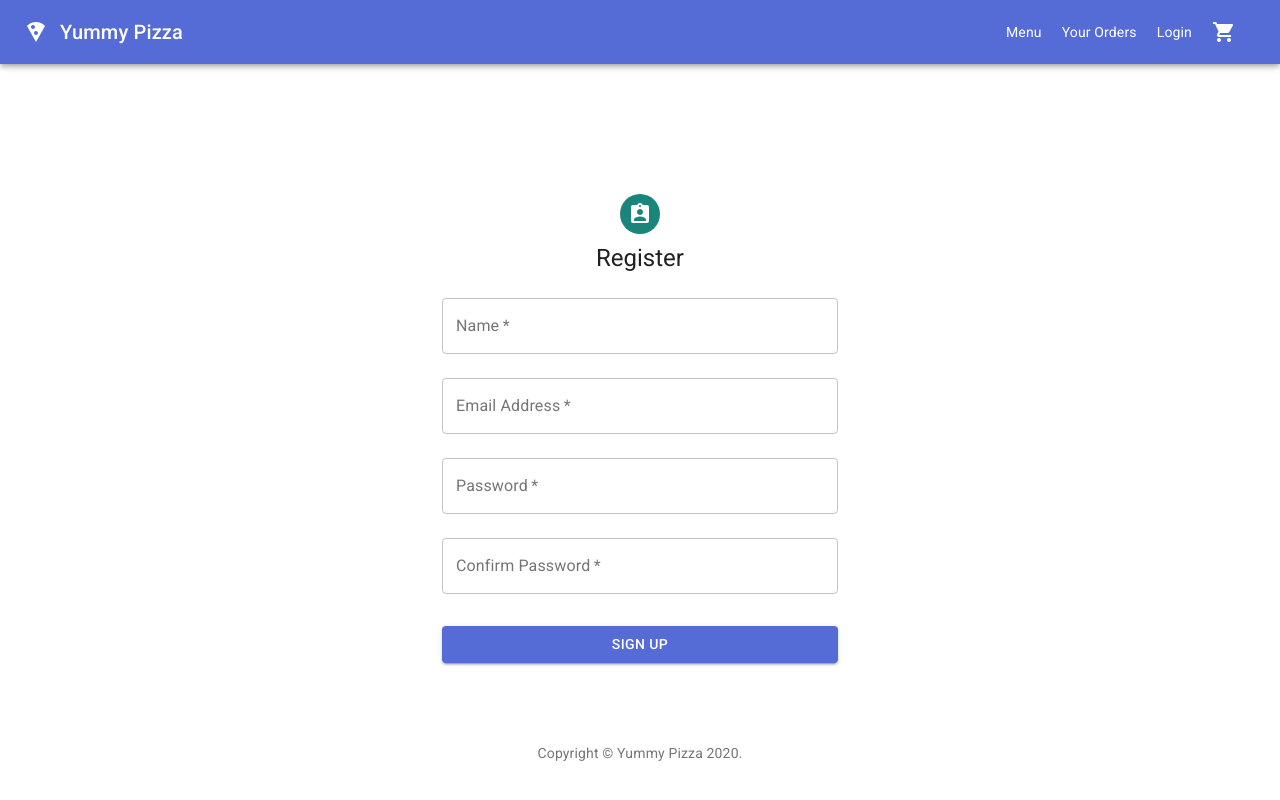
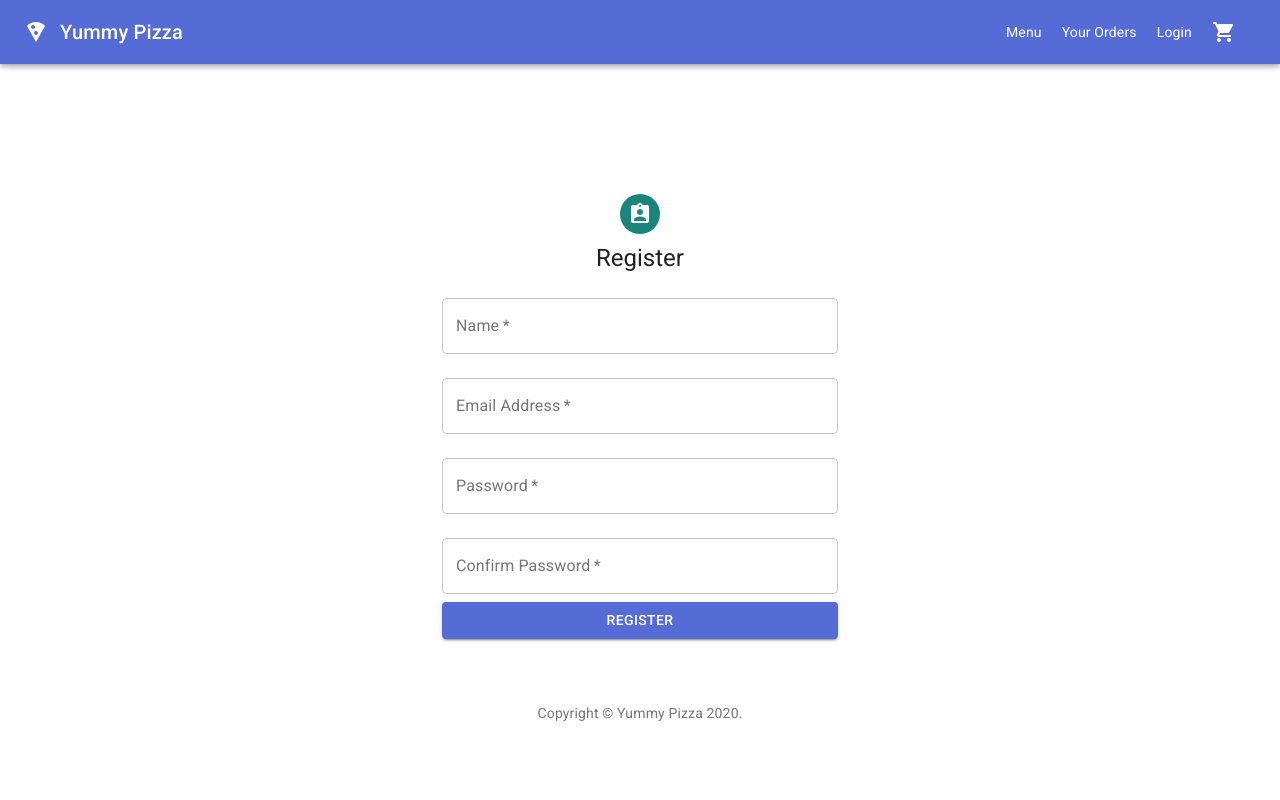
Before and after one commit to krismp/yummy-pizza-frontend, a Next.js app: page /register in a window 1280 px wide. Shown: the top 800 px of the page. Built offline with nearby package versions, Linux system fonts and the light colour scheme.

Commit message:
Refactor AuthLayout

```diff
--- /dev/null
+++ b/components/AuthLayout.js
@@ -0,0 +1,62 @@
+import React from "react";
+import Avatar from "@material-ui/core/Avatar";
+import CssBaseline from "@material-ui/core/CssBaseline";
+import Link from "@material-ui/core/Link";
+import Box from "@material-ui/core/Box";
+import AssignmentIndIcon from "@material-ui/icons/AssignmentInd";
+import Typography from "@material-ui/core/Typography";
+import { makeStyles } from "@material-ui/core/styles";
+import Container from "@material-ui/core/Container";
+
+function Copyright() {
+  return (
+    <Typography variant="body2" color="textSecondary" align="center">
+      {"Copyright © "}
+      <Link color="inherit" href="https://material-ui.com/">
+        Yummy Pizza
+      </Link>{" "}
+      {new Date().getFullYear()}
+      {"."}
+    </Typography>
+  );
+}
+
+const useStyles = makeStyles((theme) => ({
+  paper: {
+    marginTop: theme.spacing(8),
+    display: "flex",
+    flexDirection: "column",
+    alignItems: "center",
+  },
+  avatar: {
+    margin: theme.spacing(1),
+    backgroundColor: theme.palette.secondary.main,
+  },
+  form: {
+    width: "100%", // Fix IE 11 issue.
+    marginTop: theme.spacing(1),
+  },
+}));
+
+export default function AuthLayout({ children, ...props }) {
+  const classes = useStyles();
+  return (
+    <Container component="main" maxWidth="xs">
+      <CssBaseline />
+      <div className={classes.paper}>
+        <Avatar className={classes.avatar}>
+          <AssignmentIndIcon />
+        </Avatar>
+        <Typography component="h1" variant="h5">
+          {props.title}
+        </Typography>
+        <div className={classes.form}>
+          {children}
+        </div>
+      </div>
+      <Box mt={8}>
+        <Copyright />
+      </Box>
+    </Container>
+  );
+}
--- a/components/ButtonLink.js
+++ b/components/ButtonLink.js
@@ -1,8 +1,8 @@
 import React from 'react'
 import Link from 'next/link'
 
-const ButtonLink = ({ className, href, hrefAs, children, prefetch }) => (
-  <Link href={href} as={hrefAs} prefetch>
+const ButtonLink = ({ className, href, hrefAs, children }) => (
+  <Link href={href} as={hrefAs}>
     <a className={className}>
       {children}
     </a>
--- a/pages/register.js
+++ b/pages/register.js
@@ -1,58 +1,18 @@
 import React, { useState } from "react";
-import Avatar from "@material-ui/core/Avatar";
 import Button from "@material-ui/core/Button";
-import CssBaseline from "@material-ui/core/CssBaseline";
 import TextField from "@material-ui/core/TextField";
-import Link from "@material-ui/core/Link";
-import Box from "@material-ui/core/Box";
-import AssignmentIndIcon from "@material-ui/icons/AssignmentInd";
-import Typography from "@material-ui/core/Typography";
-import { makeStyles } from "@material-ui/core/styles";
-import Container from "@material-ui/core/Container";
 import fetch from "isomorphic-unfetch";
 import getConfig from "next/config";
 import { connect } from "react-redux";
 import { bindActionCreators } from "redux";
 import { showAlert, register } from "../store";
 import { useRouter } from "next/router";
-
-function Copyright() {
-  return (
-    <Typography variant="body2" color="textSecondary" align="center">
-      {"Copyright © "}
-      <Link color="inherit" href="https://material-ui.com/">
-        Yummy Pizza
-      </Link>{" "}
-      {new Date().getFullYear()}
-      {"."}
-    </Typography>
-  );
-}
-
-const useStyles = makeStyles((theme) => ({
-  paper: {
-    marginTop: theme.spacing(8),
-    display: "flex",
-    flexDirection: "column",
-    alignItems: "center",
-  },
-  avatar: {
-    margin: theme.spacing(1),
-    backgroundColor: theme.palette.secondary.main,
-  },
-  form: {
-    width: "100%", // Fix IE 11 issue.
-    marginTop: theme.spacing(1),
-  },
-  submit: {
-    margin: theme.spacing(3, 0, 2),
-  },
-}));
+import AuthLayout from "../components/AuthLayout";
+import theme from '../src/theme';
 
 const { publicRuntimeConfig } = getConfig();
 
 function Register(props) {
-  const classes = useStyles();
   const router = useRouter();
   const [loading, setLoading] = useState(false);
   const [email, setEmail] = useState("");
@@ -109,16 +69,8 @@ function Register(props) {
   };
 
   return (
-    <Container component="main" maxWidth="xs">
-      <CssBaseline />
-      <div className={classes.paper}>
-        <Avatar className={classes.avatar}>
-          <AssignmentIndIcon />
-        </Avatar>
-        <Typography component="h1" variant="h5">
-          Register
-        </Typography>
-        <form className={classes.form} noValidate onSubmit={handleRegister}>
+    <AuthLayout title="Register">
+      <form noValidate onSubmit={handleRegister}>
         <TextField
           variant="outlined"
           margin="normal"
@@ -170,16 +122,12 @@ function Register(props) {
           fullWidth
           variant="contained"
           color="primary"
-            className={classes.submit}
+          disabled={loading}
         >
-            Sign Up
+          {loading ? `Submitting...` : `Register`}
         </Button>
       </form>
-      </div>
-      <Box mt={8}>
-        <Copyright />
-      </Box>
-    </Container>
+    </AuthLayout>
   );
 }
 
```
Also changed, not shown: pages/login.js (+6 -59 lines), pages/products/[id].js (+3 -5 lines). Lines whose indentation alone changed are shown as unchanged.
